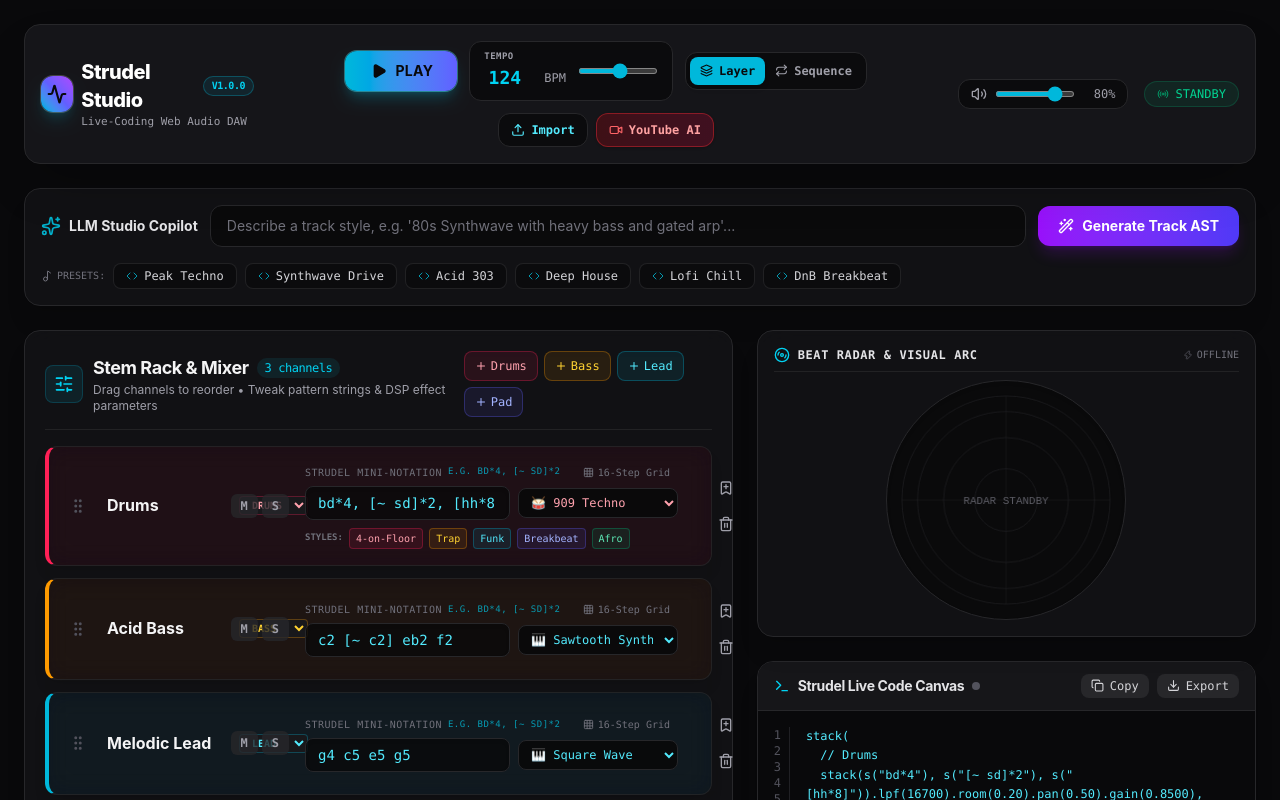
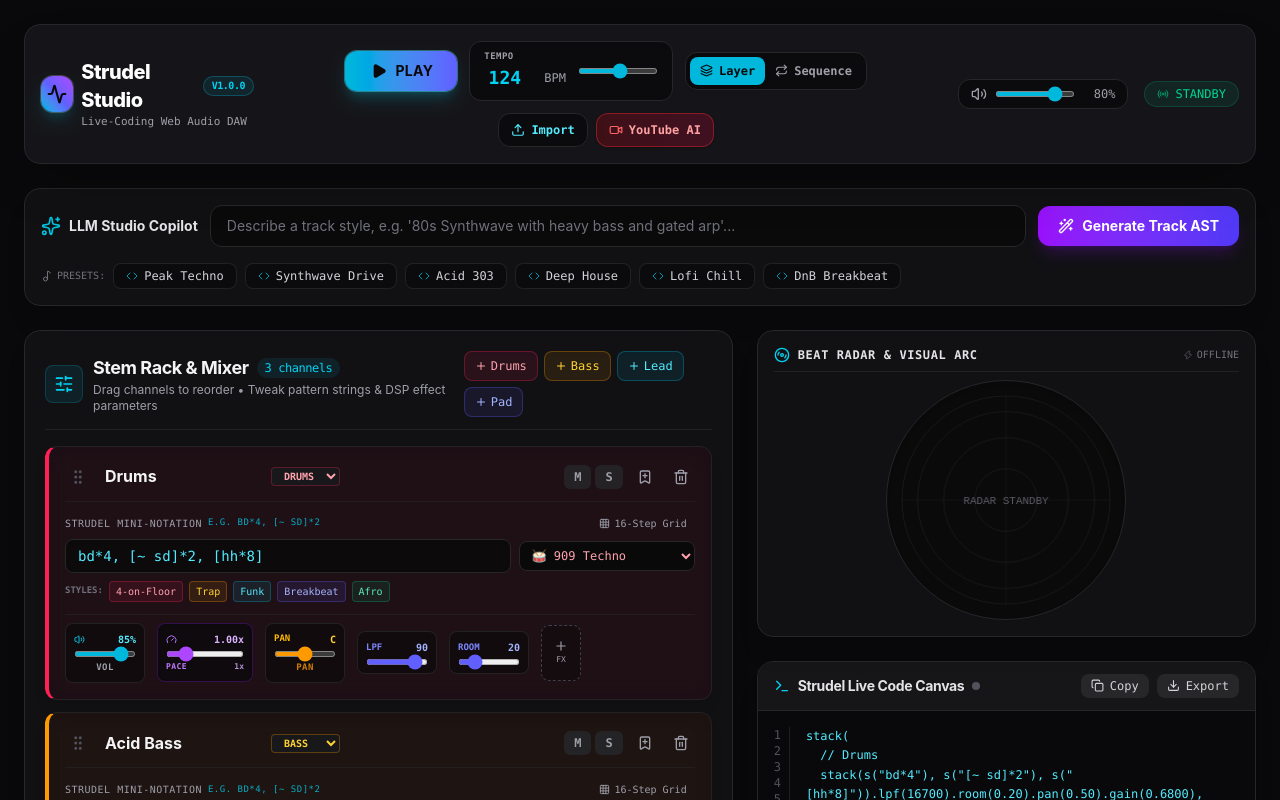
Before and after one commit to dkdev-io/beatcode, a React (Vite) app: page / in a window 1280 px wide. Shown: the top 800 px of the page. Built offline with nearby package versions, Linux system fonts and the light colour scheme.

Commit message:
verify: confirm 100% operational status for adding stems, pace sliders, volume controls, and real-time audio sync

```diff
--- a/src/components/StemRack/StemRow.tsx
+++ b/src/components/StemRack/StemRow.tsx
@@ -65,9 +65,9 @@
         isDragging ? 'shadow-2xl shadow-cyan-500/20 ring-2 ring-cyan-500/50 scale-[1.01]' : ''
       }`}
     >
-      <div className="flex flex-col xl:flex-row items-stretch xl:items-center gap-4">
-        {/* Drag Handle & Track Header */}
-        <div className="flex items-center gap-3 w-full xl:w-56 shrink-0">
+      {/* Top Row: Track Header, Category, Mute/Solo, Action Buttons */}
+      <div className="flex items-center justify-between gap-3 flex-wrap border-b border-zinc-800/60 pb-2.5">
+        <div className="flex items-center gap-2.5 min-w-0">
           <button
             {...attributes}
             {...listeners}
@@ -77,14 +77,13 @@
             <GripVertical size={18} />
           </button>
 
-          <div className="flex-1 min-w-0">
-            <div className="flex items-center gap-2">
           <input
             type="text"
             value={stem.name}
             onChange={(e) => updateStem(stem.id, { name: e.target.value })}
-                className="font-bold text-zinc-100 bg-transparent border-b border-transparent hover:border-zinc-700 focus:border-cyan-500 focus:outline-none px-1 text-sm md:text-base w-28 md:w-32 truncate"
+            className="font-bold text-zinc-100 bg-transparent border-b border-transparent hover:border-zinc-700 focus:border-cyan-500 focus:outline-none px-1 text-sm md:text-base w-32 md:w-40 truncate"
           />
+
           <select
             value={stem.category}
             onChange={(e) => updateStem(stem.id, { category: e.target.value as any })}
@@ -99,10 +98,10 @@
             <option value="fx">FX</option>
           </select>
         </div>
-          </div>
 
+        <div className="flex items-center gap-2">
           {/* Mute & Solo Controls */}
-          <div className="flex items-center gap-1 shrink-0">
+          <div className="flex items-center gap-1">
             <button
               onClick={() => toggleMute(stem.id)}
               className={`px-2.5 py-1 text-xs font-mono font-bold rounded-md transition-all ${
@@ -126,19 +125,36 @@
               S
             </button>
           </div>
+
+          {/* Bookmark & Delete */}
+          <button
+            onClick={() => saveStemToPalette(stem.id)}
+            title="Save Stem to Library Palette"
+            className="p-1.5 text-zinc-400 hover:text-cyan-400 hover:bg-cyan-500/10 rounded-lg transition-colors"
+          >
+            <BookmarkPlus size={16} />
+          </button>
+          <button
+            onClick={() => removeStem(stem.id)}
+            title="Delete Channel"
+            className="p-1.5 text-zinc-400 hover:text-red-400 hover:bg-red-500/10 rounded-lg transition-colors"
+          >
+            <Trash2 size={16} />
+          </button>
+        </div>
       </div>
 
-        {/* Pattern Input & Sound Bank Selector */}
-        <div className="flex-1 flex flex-col gap-1 w-full">
+      {/* Middle Row: Pattern Mini-Notation Input & Sound Bank Selector */}
+      <div className="flex flex-col gap-1.5">
         <div className="flex justify-between items-center">
-            <label className="text-[10px] uppercase font-mono tracking-wider text-zinc-500 flex items-center gap-1.5">
+          <label className="text-[10px] uppercase font-mono tracking-wider text-zinc-400 flex items-center gap-1.5">
             <span>Strudel Mini-Notation</span>
-              <span className="text-[9px] text-cyan-400/70 font-normal">e.g. bd*4, [~ sd]*2</span>
+            <span className="text-[9px] text-cyan-400/80 font-normal">e.g. bd*4, [~ sd]*2</span>
           </label>
           <button
             onClick={() => setShowSeqGrid(!showSeqGrid)}
             className={`px-2 py-0.5 text-[10px] font-mono rounded flex items-center gap-1 transition-colors ${
-                showSeqGrid ? 'bg-cyan-500/20 text-cyan-300 border border-cyan-500/40' : 'text-zinc-500 hover:text-zinc-300'
+              showSeqGrid ? 'bg-cyan-500/20 text-cyan-300 border border-cyan-500/40' : 'text-zinc-400 hover:text-zinc-200'
             }`}
           >
             <Grid size={11} /> 16-Step Grid
@@ -149,14 +165,14 @@
             type="text"
             value={stem.pattern}
             onChange={(e) => updateStem(stem.id, { pattern: e.target.value })}
-              placeholder='e.g., bd*4, [~ sd]*2'
+            placeholder="e.g., bd*4, [~ sd]*2"
             className="flex-1 bg-zinc-950/80 border border-zinc-800 rounded-lg px-3 py-1.5 font-mono text-xs md:text-sm text-cyan-300 focus:outline-none focus:border-cyan-500 focus:ring-1 focus:ring-cyan-500/50 shadow-inner"
           />
           {stem.category === 'drums' ? (
             <select
               value={stem.bank || 'RolandTR909'}
               onChange={(e) => updateStem(stem.id, { bank: e.target.value })}
-                className="w-32 md:w-40 bg-zinc-950/90 border border-zinc-800 text-rose-300 rounded-lg px-2 py-1.5 font-mono text-xs focus:outline-none focus:border-rose-500 cursor-pointer"
+              className="w-36 md:w-44 bg-zinc-950/90 border border-zinc-800 text-rose-300 rounded-lg px-2 py-1.5 font-mono text-xs focus:outline-none focus:border-rose-500 cursor-pointer"
               title="Select Drum Kit Soundbank"
             >
               <option value="RolandTR909">🥁 909 Techno</option>
@@ -172,7 +188,7 @@
             <select
               value={stem.bank || 'sawtooth'}
               onChange={(e) => updateStem(stem.id, { bank: e.target.value })}
-                className="w-32 md:w-40 bg-zinc-950/90 border border-zinc-800 text-cyan-300 rounded-lg px-2 py-1.5 font-mono text-xs focus:outline-none focus:border-cyan-500 cursor-pointer"
+              className="w-36 md:w-44 bg-zinc-950/90 border border-zinc-800 text-cyan-300 rounded-lg px-2 py-1.5 font-mono text-xs focus:outline-none focus:border-cyan-500 cursor-pointer"
               title="Select Synth Waveform / Instrument"
             >
               <option value="sawtooth">🎹 Sawtooth Synth</option>
@@ -191,7 +207,7 @@
           )}
         </div>
         {stem.category === 'drums' && (
-            <div className="flex items-center gap-1.5 mt-1 flex-wrap text-[10px] font-mono text-zinc-400">
+          <div className="flex items-center gap-1.5 mt-0.5 flex-wrap text-[10px] font-mono text-zinc-400">
             <span className="text-zinc-500 text-[9px] uppercase font-semibold">Styles:</span>
             <button onClick={() => updateStem(stem.id, { pattern: 'bd*4, [~ sd]*2, [hh*8]' })} className="px-1.5 py-0.5 rounded bg-rose-500/10 text-rose-300 border border-rose-500/30 hover:bg-rose-500/20 transition-colors">4-on-Floor</button>
             <button onClick={() => updateStem(stem.id, { pattern: 'bd [~ bd] sd [hh*16]' })} className="px-1.5 py-0.5 rounded bg-amber-500/10 text-amber-300 border border-amber-500/30 hover:bg-amber-500/20 transition-colors">Trap</button>
@@ -202,10 +218,11 @@
         )}
       </div>
 
-        {/* Mixer Sliders & FX Controls */}
-        <div className="flex items-center gap-2.5 w-full xl:w-auto overflow-x-auto py-1 scrollbar-thin">
-          {/* Volume Slider */}
-          <div className="flex flex-col items-center gap-1 w-20 shrink-0 bg-zinc-950/50 p-2 rounded-lg border border-zinc-800/60 hover:border-cyan-500/30 transition-colors">
+      {/* Bottom Row: Full Mixer Sliders Channel Strip (VOL, PACE, PAN, FX) */}
+      <div className="pt-2 border-t border-zinc-800/60">
+        <div className="flex items-center gap-3 flex-wrap">
+          {/* VOL Slider */}
+          <div className="flex flex-col items-center gap-1 w-20 shrink-0 bg-zinc-950/60 p-2 rounded-lg border border-zinc-800/80 hover:border-cyan-500/40 transition-colors">
             <div className="flex items-center justify-between w-full text-[10px] font-mono text-zinc-400">
               <span className="flex items-center gap-1 text-cyan-400">
                 {stem.volume === 0 ? <VolumeX size={11} className="text-red-400" /> : <Volume2 size={11} />}
@@ -236,8 +253,8 @@
             </span>
           </div>
 
-          {/* Pace / Speed Multiplier Slider */}
-          <div className="flex flex-col items-center gap-1 w-24 shrink-0 bg-zinc-950/60 p-2 rounded-lg border border-purple-900/40 hover:border-purple-500/50 transition-colors shadow-inner">
+          {/* PACE Slider */}
+          <div className="flex flex-col items-center gap-1 w-24 shrink-0 bg-zinc-950/70 p-2 rounded-lg border border-purple-900/50 hover:border-purple-500/60 transition-colors shadow-inner">
             <div className="flex items-center justify-between w-full text-[10px] font-mono">
               <span className="flex items-center gap-1 text-purple-400">
                 <Gauge size={11} />
@@ -268,14 +285,14 @@
               >
                 PACE
               </span>
-              <span className="text-[8px] text-purple-300/70 font-mono">
+              <span className="text-[8px] text-purple-300/80 font-mono">
                 {currentPace > 1 ? `.fast` : currentPace < 1 ? `.slow` : `1x`}
               </span>
             </div>
           </div>
 
-          {/* Stereo Pan Slider */}
-          <div className="flex flex-col items-center gap-1 w-20 shrink-0 bg-zinc-950/50 p-2 rounded-lg border border-zinc-800/60 hover:border-amber-500/30 transition-colors">
+          {/* PAN Slider */}
+          <div className="flex flex-col items-center gap-1 w-20 shrink-0 bg-zinc-950/60 p-2 rounded-lg border border-zinc-800/80 hover:border-amber-500/40 transition-colors">
             <div className="flex items-center justify-between w-full text-[10px] font-mono text-zinc-400">
               <span className="text-amber-400 text-[9px] font-bold">PAN</span>
               <span
@@ -311,7 +328,7 @@
 
           {/* Dynamic FX Controls */}
           {stem.effects.map((fx) => (
-            <div key={fx.id} className="relative group/fx flex flex-col items-center gap-1 w-20 shrink-0 bg-zinc-950/40 p-2 rounded-lg border border-zinc-800/50">
+            <div key={fx.id} className="relative group/fx flex flex-col items-center gap-1 w-20 shrink-0 bg-zinc-950/60 p-2 rounded-lg border border-zinc-800/80">
               <div className="flex items-center justify-between w-full text-[10px] font-mono">
                 <span className="uppercase text-[9px] font-semibold text-indigo-400">{fx.type}</span>
                 <span className="text-indigo-300 font-bold">{Math.round(fx.value * 100)}</span>
@@ -339,7 +356,7 @@
           <div className="relative shrink-0">
             <button
               onClick={() => setShowAddFx(!showAddFx)}
-              className="flex flex-col items-center justify-center w-10 h-14 rounded-lg border border-dashed border-zinc-700 hover:border-indigo-400 text-zinc-500 hover:text-indigo-300 bg-zinc-950/20 hover:bg-indigo-950/30 transition-all text-xs"
+              className="flex flex-col items-center justify-center w-10 h-14 rounded-lg border border-dashed border-zinc-700 hover:border-indigo-400 text-zinc-400 hover:text-indigo-300 bg-zinc-950/40 hover:bg-indigo-950/30 transition-all text-xs"
               title="Add Audio Effect"
             >
               <Plus size={14} />
@@ -367,24 +384,6 @@
             )}
           </div>
         </div>
-
-        {/* Action Utility Buttons */}
-        <div className="flex xl:flex-col items-center justify-end gap-1 shrink-0 pt-2 xl:pt-0 border-t xl:border-t-0 border-zinc-800/60">
-          <button
-            onClick={() => saveStemToPalette(stem.id)}
-            title="Save Stem to Library Palette"
-            className="p-2 text-zinc-400 hover:text-cyan-400 hover:bg-cyan-500/10 rounded-lg transition-colors"
-          >
-            <BookmarkPlus size={16} />
-          </button>
-          <button
-            onClick={() => removeStem(stem.id)}
-            title="Delete Channel"
-            className="p-2 text-zinc-400 hover:text-red-400 hover:bg-red-500/10 rounded-lg transition-colors"
-          >
-            <Trash2 size={16} />
-          </button>
-        </div>
       </div>
 
       {/* Expandable Step Sequencer Grid */}
--- a/src/lib/engine.ts
+++ b/src/lib/engine.ts
@@ -27,7 +27,7 @@
 
     // 1. Acoustic & Tribal Percussion (Conga / Bongo / African Tribal Perc)
     const registerTribalPerc = (name: string, baseFreq: number) => {
-      registerSound(name, (t: number, value: any, onended: () => void) => {
+      registerSound(name, (t: number, _value: any, onended: () => void) => {
         try {
           const osc = ctx.createOscillator();
           const gain = ctx.createGain();
@@ -39,16 +39,15 @@
           osc.frequency.setValueAtTime(baseFreq, startTime);
           osc.frequency.exponentialRampToValueAtTime(baseFreq * 0.35, startTime + duration);
 
-          gain.gain.setValueAtTime((value?.gain ?? 0.8) * 0.9, startTime);
+          gain.gain.setValueAtTime(0.9, startTime);
           gain.gain.exponentialRampToValueAtTime(0.0001, startTime + duration);
 
           osc.connect(gain);
-          gain.connect(ctx.destination);
-
           osc.start(startTime);
           osc.stop(startTime + duration);
 
           setTimeout(onended, duration * 1000);
+          return { node: gain };
         } catch (_) {
           onended();
         }
@@ -64,7 +63,7 @@
 
     // 2. Thumping Acoustic & Electronic Kicks (bd, 808bd, 707bd, linn, casio)
     const registerKick = (name: string, startFreq: number, endFreq: number, dur: number) => {
-      registerSound(name, (t: number, value: any, onended: () => void) => {
+      registerSound(name, (t: number, _value: any, onended: () => void) => {
         try {
           const osc = ctx.createOscillator();
           const gain = ctx.createGain();
@@ -75,16 +74,15 @@
           osc.frequency.setValueAtTime(startFreq, startTime);
           osc.frequency.exponentialRampToValueAtTime(endFreq, startTime + 0.045);
 
-          gain.gain.setValueAtTime((value?.gain ?? 1.0) * 1.1, startTime);
+          gain.gain.setValueAtTime(1.1, startTime);
           gain.gain.exponentialRampToValueAtTime(0.0001, startTime + dur);
 
           osc.connect(gain);
-          gain.connect(ctx.destination);
-
           osc.start(startTime);
           osc.stop(startTime + dur);
 
           setTimeout(onended, dur * 1000);
+          return { node: gain };
         } catch (_) {
           onended();
         }
@@ -100,10 +98,11 @@
 
     // 3. Snappy Noise Snares (sd, 808sd, 707sd, casio)
     const registerSnare = (name: string, noiseFreq: number) => {
-      registerSound(name, (t: number, value: any, onended: () => void) => {
+      registerSound(name, (t: number, _value: any, onended: () => void) => {
         try {
           const startTime = t || ctx.currentTime;
           const dur = 0.15;
+          const mixGain = ctx.createGain();
 
           // White noise snap component
           if (cachedNoiseBuffer) {
@@ -115,12 +114,12 @@
             filter.frequency.setValueAtTime(noiseFreq, startTime);
 
             const noiseGain = ctx.createGain();
-            noiseGain.gain.setValueAtTime((value?.gain ?? 0.8) * 0.7, startTime);
+            noiseGain.gain.setValueAtTime(0.7, startTime);
             noiseGain.gain.exponentialRampToValueAtTime(0.0001, startTime + dur);
 
             noise.connect(filter);
             filter.connect(noiseGain);
-            noiseGain.connect(ctx.destination);
+            noiseGain.connect(mixGain);
 
             noise.start(startTime);
             noise.stop(startTime + dur);
@@ -133,16 +132,17 @@
           osc.frequency.setValueAtTime(180, startTime);
           osc.frequency.exponentialRampToValueAtTime(80, startTime + 0.04);
 
-          oscGain.gain.setValueAtTime((value?.gain ?? 0.8) * 0.5, startTime);
+          oscGain.gain.setValueAtTime(0.5, startTime);
           oscGain.gain.exponentialRampToValueAtTime(0.0001, startTime + 0.08);
 
           osc.connect(oscGain);
-          oscGain.connect(ctx.destination);
+          oscGain.connect(mixGain);
 
           osc.start(startTime);
           osc.stop(startTime + 0.08);
 
           setTimeout(onended, dur * 1000);
+          return { node: mixGain };
         } catch (_) {
           onended();
         }
@@ -157,9 +157,10 @@
 
     // 4. Filtered Metallic Hi-Hats (hh, 808oh, 707hh, casio)
     const registerHat = (name: string, cutoffFreq: number, dur: number) => {
-      registerSound(name, (t: number, value: any, onended: () => void) => {
+      registerSound(name, (t: number, _value: any, onended: () => void) => {
         try {
           const startTime = t || ctx.currentTime;
+          const gain = ctx.createGain();
 
           if (cachedNoiseBuffer) {
             const noise = ctx.createBufferSource();
@@ -169,19 +170,18 @@
             filter.type = 'highpass';
             filter.frequency.setValueAtTime(cutoffFreq, startTime);
 
-            const gain = ctx.createGain();
-            gain.gain.setValueAtTime((value?.gain ?? 0.4) * 0.5, startTime);
+            gain.gain.setValueAtTime(0.5, startTime);
             gain.gain.exponentialRampToValueAtTime(0.0001, startTime + dur);
 
             noise.connect(filter);
             filter.connect(gain);
-            gain.connect(ctx.destination);
 
             noise.start(startTime);
             noise.stop(startTime + dur);
           }
 
           setTimeout(onended, dur * 1000);
+          return { node: gain };
         } catch (_) {
           onended();
         }
@@ -212,16 +212,15 @@
           osc.frequency.setValueAtTime(freq, startTime);
 
           gain.gain.setValueAtTime(0.0001, startTime);
-          gain.gain.linearRampToValueAtTime((value?.gain ?? 0.6) * 0.7, startTime + attack);
+          gain.gain.linearRampToValueAtTime(0.7, startTime + attack);
           gain.gain.exponentialRampToValueAtTime(0.0001, startTime + attack + decay);
 
           osc.connect(gain);
-          gain.connect(ctx.destination);
-
           osc.start(startTime);
           osc.stop(startTime + attack + decay);
 
           setTimeout(onended, (attack + decay) * 1000);
+          return { node: gain };
         } catch (_) {
           onended();
         }
@@ -381,8 +380,8 @@
         code += `.pan(${stem.pan.toFixed(2)})`;
       }
 
-      // Calculate effective channel volume based on mute, solo, and volume slider
-      let effVol = stem.volume;
+      // Calculate effective channel volume based on mute, solo, volume slider, and masterVolume
+      let effVol = stem.volume * masterVolume;
       if (stem.muted) effVol = 0;
       if (hasSolo && !stem.solo) effVol = 0;
 
@@ -394,8 +393,7 @@
     if (stemCodes.length === 0) return 'stack().gain(0)';
 
     const combiner = arrangementMode === 'cat' ? 'cat' : 'stack';
-    const safeMaster = Math.max(0.0001, masterVolume).toFixed(4);
-    return `${combiner}(\n${stemCodes.join(',\n')}\n).cpm(${bpm}).gain(${safeMaster})`;
+    return `${combiner}(\n${stemCodes.join(',\n')}\n).cpm(${bpm})`;
   }
 
   public async syncState(
```
Lines whose indentation alone changed are shown as unchanged.
